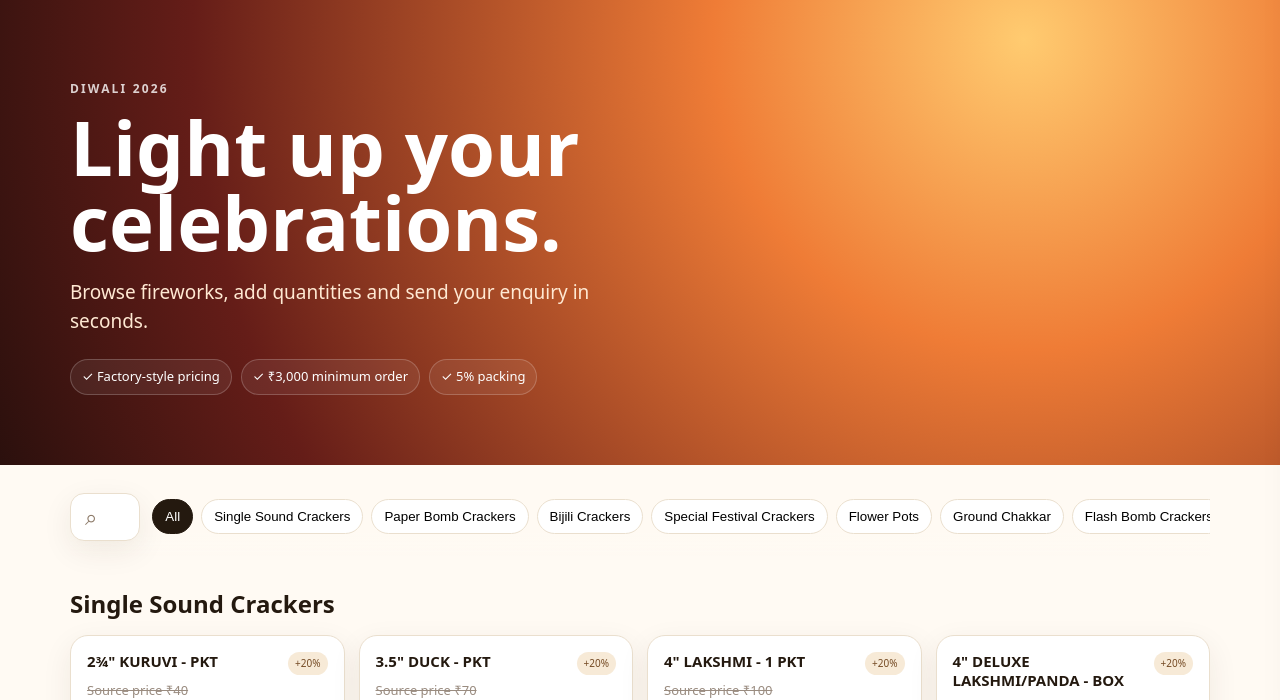
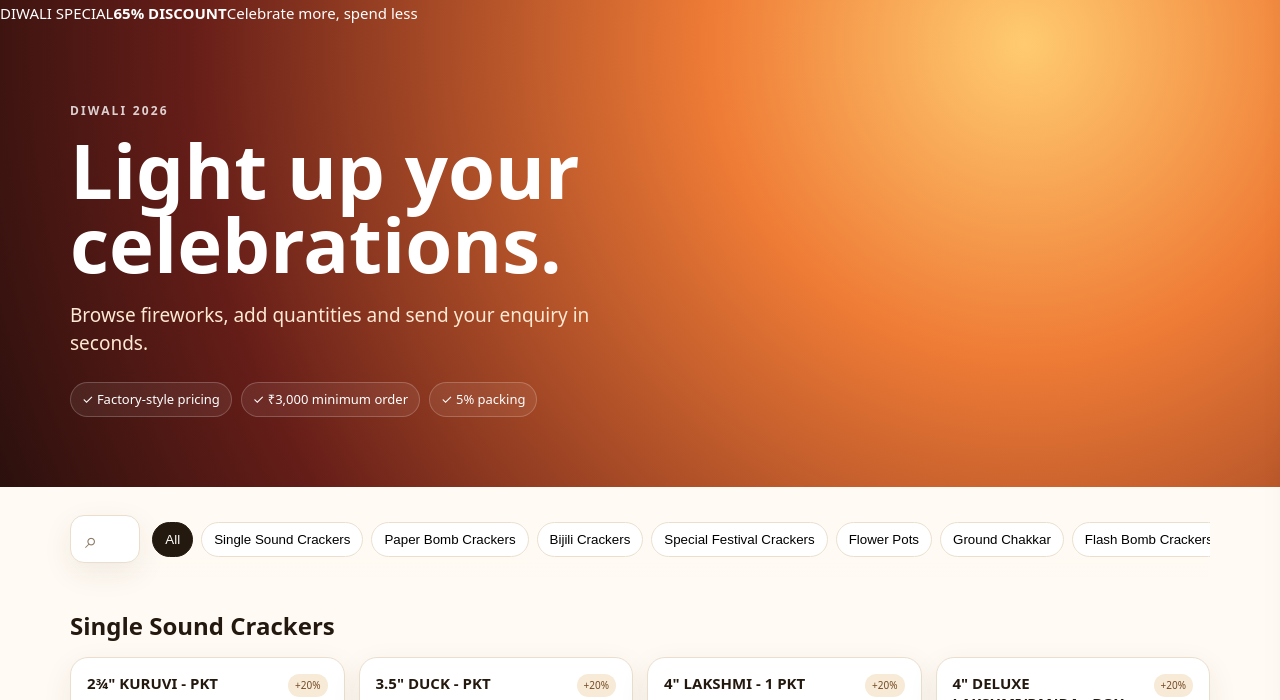
Before and after one commit to abishekv7/happy-crackers, a plain HTML site: page index.html in a window 1280 px wide. Shown: the part 67-767 px from the top of the page. Drawn offline with Linux system fonts and the light colour scheme.

Commit message:
Add Diwali discount hero banner

```diff
--- a/index.html
+++ b/index.html
@@ -1,5 +1,5 @@
 <!doctype html><html lang="en"><head><meta charset="utf-8"><meta name="viewport" content="width=device-width,initial-scale=1"><title>CrackerKart — Fireworks Catalogue</title><meta name="description" content="Online crackers catalogue and enquiry ordering website."><link rel="stylesheet" href="styles.css"></head><body>
-<header class="hero"><div class="wrap nav"><div class="brand"><span class="brand-mark">✦</span><div><strong>CrackerKart</strong><small>Premium Fireworks Catalogue</small></div></div><button class="cart-btn" id="cartBtn">🛒 Cart <b id="cartCount">0</b></button></div><div class="wrap hero-copy"><div><span class="eyebrow">DIWALI 2026</span><h1>Light up your celebrations.</h1><p>Browse fireworks, add quantities and send your enquiry in seconds.</p><div class="badges"><span>✓ Factory-style pricing</span><span>✓ ₹3,000 minimum order</span><span>✓ 5% packing</span></div></div></div></header>
+<header class="hero"><div class="wrap nav"><div class="brand"><span class="brand-mark">✦</span><div><strong>CrackerKart</strong><small>Premium Fireworks Catalogue</small></div></div><button class="cart-btn" id="cartBtn">🛒 Cart <b id="cartCount">0</b></button></div><div class="sale-banner"><span class="sale-kicker">DIWALI SPECIAL</span><strong>65% DISCOUNT</strong><span>Celebrate more, spend less</span></div><div class="wrap hero-copy"><div><span class="eyebrow">DIWALI 2026</span><h1>Light up your celebrations.</h1><p>Browse fireworks, add quantities and send your enquiry in seconds.</p><div class="badges"><span>✓ Factory-style pricing</span><span>✓ ₹3,000 minimum order</span><span>✓ 5% packing</span></div></div></div></header>
 <main class="wrap"><section class="toolbar"><div class="search"><span>⌕</span><input id="search" placeholder="Search crackers..." autocomplete="off"></div><div class="chips" id="chips"></div></section><section id="catalogue"></section></main>
 <aside class="drawer" id="drawer"><div class="drawer-head"><h2>Your order</h2><button id="closeCart">×</button></div><div id="cartItems" class="cart-items"></div><div class="summary"><div><span>Subtotal</span><b id="subtotal">₹0</b></div><div><span>Packing (5%)</span><b id="packing">₹0</b></div><div class="total"><span>Total</span><b id="total">₹0</b></div><p id="minimumMsg" class="minimum">Minimum order: ₹3,000</p><button class="primary" id="checkoutBtn">Send Order Enquiry</button><button class="secondary" id="clearBtn">Clear cart</button></div></aside><div class="backdrop" id="backdrop"></div>
 <div class="modal" id="modal"><div class="modal-card"><button class="modal-close" id="modalClose">×</button><h2>Send order enquiry</h2><p>Enter your details and submit the order. It will be sent directly to our order email.</p><label>Name<input id="customerName" placeholder="Your name"></label><label>Mobile<input id="customerPhone" inputmode="numeric" placeholder="10 digit mobile number"></label><label>City<input id="customerCity" placeholder="Your city"></label><label>Address<textarea id="customerAddress" rows="3" placeholder="Delivery address"></textarea></label><div class="modal-actions"><button class="primary" id="emailBtn">Submit Order by Email</button></div><small id="configHint">Your order will be submitted securely to our order email.</small></div></div>
```
